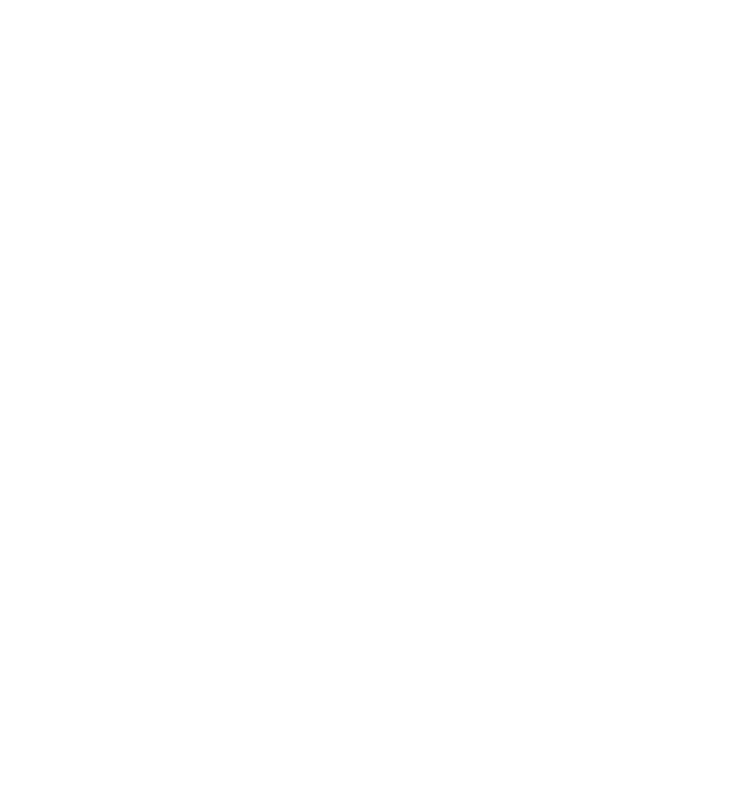
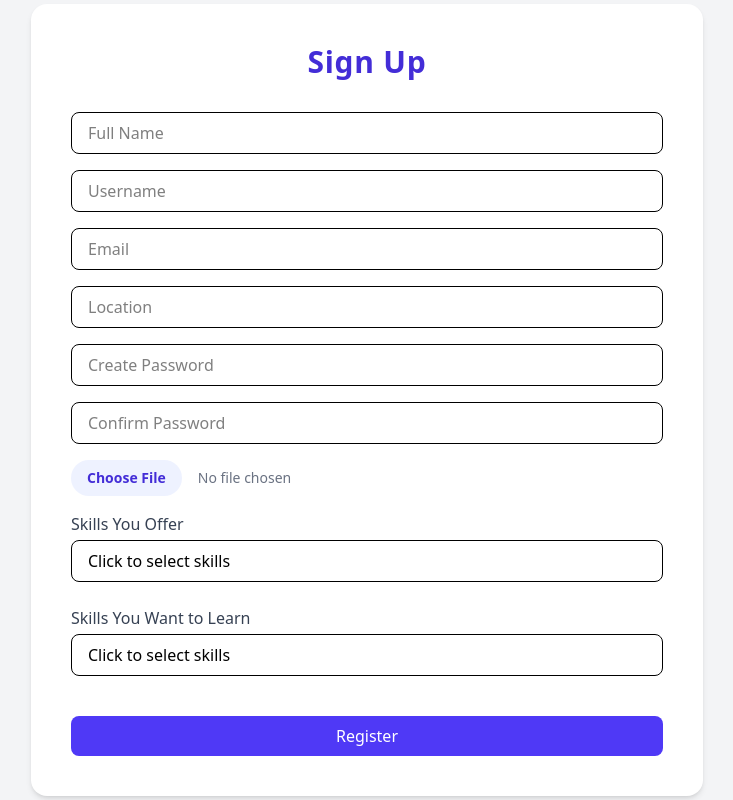
Before and after one commit to ManishPro-ops/OddoHackathonSkillSwap, a React (Vite) app in the folder frontend/: page / in a window 1280 px wide. Shown: the whole page, without its empty margins (273-1006 px from the left). Built offline with nearby package versions, Linux system fonts and the light colour scheme.

Commit message:
Signup page added

```diff
--- a/frontend/src/App.jsx
+++ b/frontend/src/App.jsx
@@ -1,3 +1,4 @@
+import SignUp from "./pages/SignUp"
 
 
 function App() {
@@ -5,7 +6,7 @@ function App() {
 
   return (
     <>
-
+      <SignUp/>
     </>
   )
 }
--- /dev/null
+++ b/frontend/src/pages/SignUp.jsx
@@ -0,0 +1,314 @@
+import React, { useState } from "react";
+
+const skillOptions = [
+  "Web Development",
+  "App Development",
+  "UI/UX Design",
+  "Data Science",
+  "Machine Learning",
+  "Photography",
+  "Video Editing",
+  "Graphic Design",
+  "Drawing",
+  "Painting",
+  "Singing",
+  "Piano",
+  "Guitar",
+  "Dancing",
+  "Yoga",
+  "Public Speaking",
+  "Creative Writing",
+  "Cooking",
+  "Football",
+  "Basketball",
+  "Cricket",
+  "Fitness Training",
+  "Foreign Languages",
+];
+
+const SignUp = () => {
+  const [formData, setFormData] = useState({
+    name: "",
+    username: "",
+    email: "",
+    location: "",
+    password: "",
+    confirmPassword: "",
+    dp: null,
+    skillsOffered: [],
+    skillsWanted: [],
+  });
+
+  const [showOfferDropdown, setShowOfferDropdown] = useState(false);
+  const [showWantDropdown, setShowWantDropdown] = useState(false);
+
+  const handleChange = (e) => {
+    const { name, value, files } = e.target;
+    if (name === "dp") {
+      setFormData({ ...formData, dp: files[0] });
+    } else {
+      setFormData({ ...formData, [name]: value });
+    }
+  };
+
+  const toggleSkill = (type, skill) => {
+    setFormData((prev) => {
+      const list = type === "offer" ? prev.skillsOffered : prev.skillsWanted;
+      const updated = list.includes(skill)
+        ? list.filter((s) => s !== skill)
+        : [...list, skill];
+
+      return {
+        ...prev,
+        [type === "offer" ? "skillsOffered" : "skillsWanted"]: updated,
+      };
+    });
+  };
+
+  const removeSkill = (type, skill) => {
+    setFormData((prev) => ({
+      ...prev,
+      [type]: prev[type].filter((s) => s !== skill),
+    }));
+  };
+
+  const handleSubmit = (e) => {
+    e.preventDefault();
+
+    // Basic validation
+    const {
+      name,
+      username,
+      email,
+      location,
+      password,
+      confirmPassword,
+    } = formData;
+
+    if (
+      !name ||
+      !username ||
+      !email ||
+      !location ||
+      !password ||
+      !confirmPassword
+    ) {
+      alert("Please fill all required fields");
+      return;
+    }
+
+    if (password !== confirmPassword) {
+      alert("Passwords do not match");
+      return;
+    }
+
+    console.log(formData);
+    // Submit using Axios or fetch if needed
+  };
+
+  return (
+    <div className="min-h-screen flex items-center justify-center bg-gray-100 px-4">
+      <div className="bg-white p-10 rounded-2xl shadow-md w-full max-w-2xl">
+        <h2 className="text-3xl font-extrabold text-center text-indigo-700 mb-8 tracking-wide">
+          Sign Up
+        </h2>
+
+        <form onSubmit={handleSubmit} className="space-y-4">
+          <input
+            type="text"
+            name="name"
+            value={formData.name}
+            onChange={handleChange}
+            required
+            placeholder="Full Name"
+            className="w-full border px-4 py-2 rounded-lg"
+          />
+          <input
+            type="text"
+            name="username"
+            value={formData.username}
+            onChange={handleChange}
+            required
+            placeholder="Username"
+            className="w-full border px-4 py-2 rounded-lg"
+          />
+          <input
+            type="email"
+            name="email"
+            value={formData.email}
+            onChange={handleChange}
+            required
+            placeholder="Email"
+            className="w-full border px-4 py-2 rounded-lg"
+          />
+          <input
+            type="text"
+            name="location"
+            value={formData.location}
+            onChange={handleChange}
+            required
+            placeholder="Location"
+            className="w-full border px-4 py-2 rounded-lg"
+          />
+          <input
+            type="password"
+            name="password"
+            value={formData.password}
+            onChange={handleChange}
+            required
+            placeholder="Create Password"
+            className="w-full border px-4 py-2 rounded-lg"
+          />
+          <input
+            type="password"
+            name="confirmPassword"
+            value={formData.confirmPassword}
+            onChange={handleChange}
+            required
+            placeholder="Confirm Password"
+            className="w-full border px-4 py-2 rounded-lg"
+          />
+
+          {/* DP is optional */}
+          <input
+            type="file"
+            name="dp"
+            onChange={handleChange}
+            className="block w-full text-sm text-gray-500 file:mr-4 file:py-2 file:px-4 file:rounded-full file:border-0 file:text-sm file:font-semibold file:bg-indigo-50 file:text-indigo-700 hover:file:bg-indigo-100"
+          />
+
+          {/* Skills Offered */}
+          <div className="relative">
+            <label className="block font-medium text-gray-700 mb-1">
+              Skills You Offer
+            </label>
+            <div
+              onClick={() => setShowOfferDropdown(!showOfferDropdown)}
+              className="w-full border rounded-lg px-4 py-2 cursor-pointer bg-white"
+            >
+              Click to select skills
+            </div>
+
+            {showOfferDropdown && (
+              <div className="absolute z-10 w-full bg-white border mt-1 rounded-lg shadow">
+                <div className="max-h-52 overflow-y-auto">
+                  {skillOptions.map((skill) => (
+                    <label
+                      key={skill}
+                      className="flex items-center p-2 hover:bg-gray-100 cursor-pointer"
+                    >
+                      <input
+                        type="checkbox"
+                        checked={formData.skillsOffered.includes(skill)}
+                        onChange={() => toggleSkill("offer", skill)}
+                        className="mr-2"
+                      />
+                      {skill}
+                    </label>
+                  ))}
+                </div>
+                <div className="sticky bottom-0 bg-white border-t p-2 text-right shadow-inner">
+                  <button
+                    type="button"
+                    onClick={() => setShowOfferDropdown(false)}
+                    className="bg-indigo-600 text-white px-4 py-1 rounded-md hover:bg-indigo-700 text-sm"
+                  >
+                    Done
+                  </button>
+                </div>
+              </div>
+            )}
+
+            <div className="mt-2 flex flex-wrap gap-2">
+              {formData.skillsOffered.map((skill) => (
+                <span
+                  key={skill}
+                  className="bg-indigo-100 text-indigo-700 px-3 py-1 rounded-full text-sm flex items-center"
+                >
+                  {skill}
+                  <button
+                    type="button"
+                    onClick={() => removeSkill("skillsOffered", skill)}
+                    className="ml-2 text-red-500 hover:text-red-700"
+                  >
+                    ✕
+                  </button>
+                </span>
+              ))}
+            </div>
+          </div>
+
+          {/* Skills Wanted */}
+          <div className="relative">
+            <label className="block font-medium text-gray-700 mb-1">
+              Skills You Want to Learn
+            </label>
+            <div
+              onClick={() => setShowWantDropdown(!showWantDropdown)}
+              className="w-full border rounded-lg px-4 py-2 cursor-pointer bg-white"
+            >
+              Click to select skills
+            </div>
+
+            {showWantDropdown && (
+              <div className="absolute z-10 w-full bg-white border mt-1 rounded-lg shadow">
+                <div className="max-h-52 overflow-y-auto">
+                  {skillOptions.map((skill) => (
+                    <label
+                      key={skill}
+                      className="flex items-center p-2 hover:bg-gray-100 cursor-pointer"
+                    >
+                      <input
+                        type="checkbox"
+                        checked={formData.skillsWanted.includes(skill)}
+                        onChange={() => toggleSkill("want", skill)}
+                        className="mr-2"
+                      />
+                      {skill}
+                    </label>
+                  ))}
+                </div>
+                <div className="sticky bottom-0 bg-white border-t p-2 text-right shadow-inner">
+                  <button
+                    type="button"
+                    onClick={() => setShowWantDropdown(false)}
+                    className="bg-indigo-600 text-white px-4 py-1 rounded-md hover:bg-indigo-700 text-sm"
+                  >
+                    Done
+                  </button>
+                </div>
+              </div>
+            )}
+
+            <div className="mt-2 flex flex-wrap gap-2">
+              {formData.skillsWanted.map((skill) => (
+                <span
+                  key={skill}
+                  className="bg-green-100 text-green-700 px-3 py-1 rounded-full text-sm flex items-center"
+                >
+                  {skill}
+                  <button
+                    type="button"
+                    onClick={() => removeSkill("skillsWanted", skill)}
+                    className="ml-2 text-red-500 hover:text-red-700"
+                  >
+                    ✕
+                  </button>
+                </span>
+              ))}
+            </div>
+          </div>
+
+          <button
+            type="submit"
+            className="w-full bg-indigo-600 text-white py-2 rounded-lg hover:bg-indigo-700 transition mt-4"
+          >
+            Register
+          </button>
+        </form>
+      </div>
+    </div>
+  );
+};
+
+export default SignUp;
```
